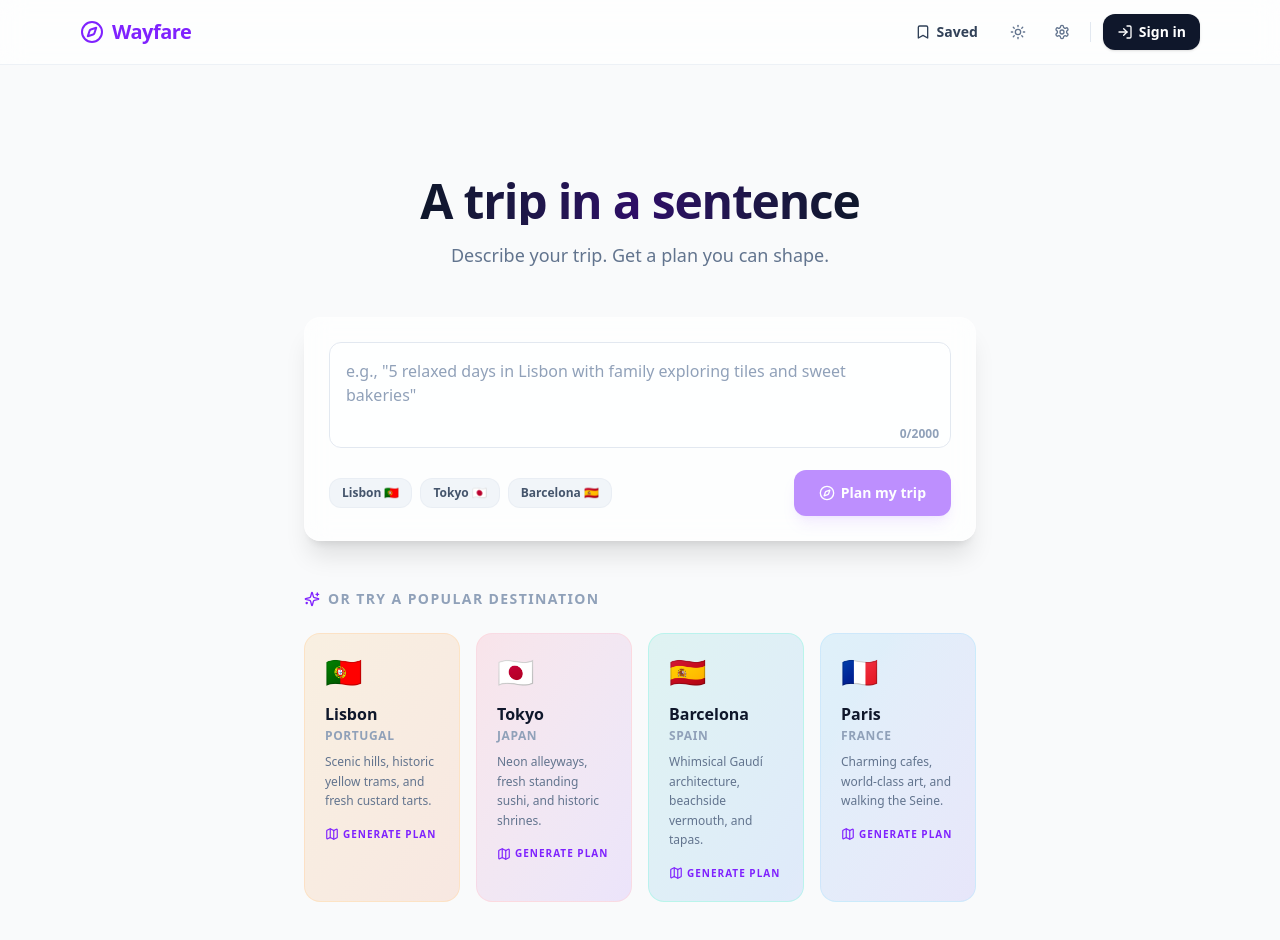
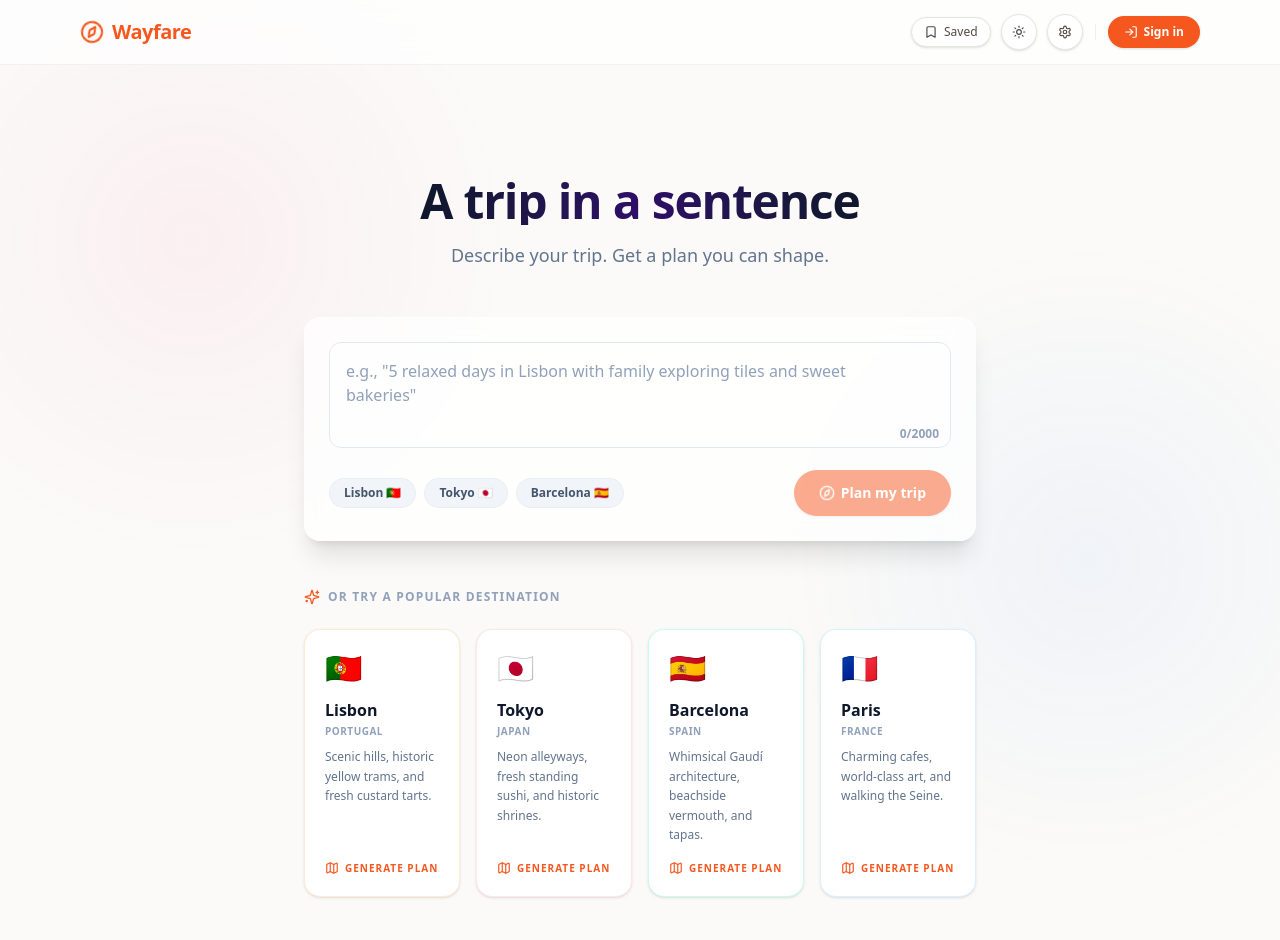
Before and after one commit to navaneethgopal4/wayfare, a Next.js app: page / in a window 1280 px wide. Shown: the top 940 px of the page. Built offline with nearby package versions, Linux system fonts and the light colour scheme.

Commit message:
style: align styling system, button shapes, and stops timeline with Lovable design

```diff
--- a/src/app/globals.css
+++ b/src/app/globals.css
@@ -2,48 +2,48 @@
 
 @layer base {
   :root {
-    --background: 210 20% 98%;
-    --foreground: 224 71.4% 4.1%;
+    --background: 33 30% 98%;
+    --foreground: 20 20% 12%;
     --card: 0 0% 100%;
-    --card-foreground: 224 71.4% 4.1%;
+    --card-foreground: 20 20% 12%;
     --popover: 0 0% 100%;
-    --popover-foreground: 224 71.4% 4.1%;
-    --primary: 262.1 83.3% 57.8%;
-    --primary-foreground: 210 20% 98%;
-    --secondary: 220 14.3% 95.9%;
-    --secondary-foreground: 220.9 39.3% 11%;
-    --muted: 220 14.3% 95.9%;
-    --muted-foreground: 220 8.9% 46.1%;
-    --accent: 262.1 83.3% 57.8%;
-    --accent-foreground: 220.9 39.3% 11%;
+    --popover-foreground: 20 20% 12%;
+    --primary: 16 92% 54%;
+    --primary-foreground: 0 0% 100%;
+    --secondary: 30 15% 94%;
+    --secondary-foreground: 20 20% 12%;
+    --muted: 30 10% 95%;
+    --muted-foreground: 20 10% 46%;
+    --accent: 16 92% 54%;
+    --accent-foreground: 0 0% 100%;
     --destructive: 0 84.2% 60.2%;
-    --destructive-foreground: 210 20% 98%;
-    --border: 220 13% 91%;
-    --input: 220 13% 91%;
-    --ring: 262.1 83.3% 57.8%;
-    --radius: 0.75rem;
+    --destructive-foreground: 0 0% 100%;
+    --border: 20 10% 90%;
+    --input: 20 10% 90%;
+    --ring: 16 92% 54%;
+    --radius: 1rem;
   }
 
   .dark {
-    --background: 224 71.4% 4.1%;
+    --background: 224 25% 8%;
     --foreground: 210 20% 98%;
-    --card: 224 71.4% 4.1%;
+    --card: 224 25% 10%;
     --card-foreground: 210 20% 98%;
-    --popover: 224 71.4% 4.1%;
+    --popover: 224 25% 10%;
     --popover-foreground: 210 20% 98%;
-    --primary: 263.4 90% 70%;
-    --primary-foreground: 224 71.4% 4.1%;
-    --secondary: 215 27.9% 16.9%;
+    --primary: 16 92% 60%;
+    --primary-foreground: 224 25% 8%;
+    --secondary: 220 20% 16%;
     --secondary-foreground: 210 20% 98%;
-    --muted: 215 27.9% 16.9%;
+    --muted: 220 20% 16%;
     --muted-foreground: 217.9 10.6% 64.9%;
-    --accent: 263.4 90% 70%;
+    --accent: 16 92% 60%;
     --accent-foreground: 210 20% 98%;
     --destructive: 0 62.8% 30.6%;
     --destructive-foreground: 210 20% 98%;
-    --border: 215 27.9% 16.9%;
-    --input: 215 27.9% 16.9%;
-    --ring: 263.4 90% 70%;
+    --border: 220 20% 16%;
+    --input: 220 20% 16%;
+    --ring: 16 92% 60%;
   }
 }
 
@@ -76,6 +76,7 @@
   --animate-fade-in: fade-in 0.3s ease-out;
   --animate-slide-in-right: slide-in-right 0.3s cubic-bezier(0.16, 1, 0.3, 1);
   --animate-pulse-subtle: pulse-subtle 2s infinite ease-in-out;
+  --animate-spin-slow: spin 12s linear infinite;
 
   @keyframes accordion-down {
     from { height: 0; }
@@ -100,9 +101,46 @@
 }
 
 body {
+  position: relative;
+  overflow-x: hidden;
   background-color: hsl(var(--background));
   color: hsl(var(--foreground));
   transition: background-color 0.3s, color 0.3s;
+}
+
+/* Background blob gradients */
+body::before {
+  content: '';
+  position: fixed;
+  top: -10%;
+  left: -10%;
+  width: 50vw;
+  height: 50vw;
+  border-radius: 50%;
+  background: radial-gradient(circle, rgba(236, 72, 153, 0.06) 0%, rgba(255, 255, 255, 0) 70%);
+  pointer-events: none;
+  z-index: -1;
+}
+
+body::after {
+  content: '';
+  position: fixed;
+  bottom: -10%;
+  right: -10%;
+  width: 50vw;
+  height: 50vw;
+  border-radius: 50%;
+  background: radial-gradient(circle, rgba(59, 130, 246, 0.06) 0%, rgba(255, 255, 255, 0) 70%);
+  pointer-events: none;
+  z-index: -1;
+}
+
+.dark body::before {
+  background: radial-gradient(circle, rgba(236, 72, 153, 0.02) 0%, rgba(0, 0, 0, 0) 70%);
+}
+
+.dark body::after {
+  background: radial-gradient(circle, rgba(59, 130, 246, 0.02) 0%, rgba(0, 0, 0, 0) 70%);
 }
 
 /* Glassmorphism utility */
--- a/src/app/page.tsx
+++ b/src/app/page.tsx
@@ -529,8 +529,8 @@ export default function Home() {
           <div className="fixed inset-0 bg-slate-950/40 backdrop-blur-[2px] z-[90] flex flex-col items-center justify-center animate-fade-in">
             <div className="glass p-8 rounded-2xl border border-slate-200/50 dark:border-slate-800/50 shadow-2xl flex flex-col items-center max-w-xs text-center space-y-4">
               <div className="relative">
-                <div className="h-12 w-12 rounded-full border-4 border-slate-200 dark:border-slate-800 border-t-violet-600 dark:border-t-violet-400 animate-spin" />
-                <Compass className="h-6 w-6 text-violet-600 dark:text-violet-400 absolute inset-0 m-auto animate-pulse" />
+                <div className="h-12 w-12 rounded-full border-4 border-slate-200 dark:border-slate-800 border-t-primary animate-spin" />
+                <Compass className="h-6 w-6 text-primary absolute inset-0 m-auto animate-pulse" />
               </div>
               <div className="space-y-1">
                 <h4 className="font-bold text-slate-900 dark:text-white">Mapping your itinerary...</h4>
@@ -609,7 +609,7 @@ export default function Home() {
                   placeholder='e.g., "5 relaxed days in Lisbon with family exploring tiles and sweet bakeries"'
                   value={searchQuery}
                   onChange={(e) => setSearchQuery(e.target.value)}
-                  className="w-full p-4 pr-12 bg-white/50 dark:bg-slate-900/50 border border-slate-200 dark:border-slate-800 rounded-xl text-slate-900 dark:text-white placeholder-slate-400 focus:outline-none focus:ring-2 focus:ring-violet-500/20 focus:border-violet-500 transition-all text-base resize-none font-medium"
+                  className="w-full p-4 pr-12 bg-white/50 dark:bg-slate-900/50 border border-slate-200 dark:border-slate-800 rounded-xl text-slate-900 dark:text-white placeholder-slate-400 focus:outline-none focus:ring-2 focus:ring-primary/20 focus:border-primary transition-all text-base resize-none font-medium"
                 />
                 <div className="absolute bottom-3 right-3 text-xs font-semibold text-slate-400">
                   {searchQuery.length}/2000
@@ -624,7 +624,7 @@ export default function Home() {
                       setSearchQuery('5 relaxed days in Lisbon, slow travel viewpoints and bakeries');
                       handlePlanTrip('5 relaxed days in Lisbon, slow travel viewpoints and bakeries');
                     }}
-                    className="px-3 py-1.5 bg-slate-100 hover:bg-slate-200 dark:bg-slate-900 dark:hover:bg-slate-800 text-slate-600 dark:text-slate-300 rounded-xl text-xs font-semibold border border-slate-200/50 dark:border-slate-800/50 transition-colors"
+                    className="px-3.5 py-1.5 bg-slate-100 hover:bg-slate-200 dark:bg-slate-900 dark:hover:bg-slate-800 text-slate-600 dark:text-slate-300 rounded-full text-xs font-semibold border border-slate-200/50 dark:border-slate-800/50 transition-colors"
                   >
                     Lisbon 🇵🇹
                   </button>
@@ -633,7 +633,7 @@ export default function Home() {
                       setSearchQuery('3-day solo food trip to Tokyo, ramen and standing sushi bar crawls');
                       handlePlanTrip('3-day solo food trip to Tokyo, ramen and standing sushi bar crawls');
                     }}
-                    className="px-3 py-1.5 bg-slate-100 hover:bg-slate-200 dark:bg-slate-900 dark:hover:bg-slate-800 text-slate-600 dark:text-slate-300 rounded-xl text-xs font-semibold border border-slate-200/50 dark:border-slate-800/50 transition-colors"
+                    className="px-3.5 py-1.5 bg-slate-100 hover:bg-slate-200 dark:bg-slate-900 dark:hover:bg-slate-800 text-slate-600 dark:text-slate-300 rounded-full text-xs font-semibold border border-slate-200/50 dark:border-slate-800/50 transition-colors"
                   >
                     Tokyo 🇯🇵
                   </button>
@@ -642,7 +642,7 @@ export default function Home() {
                       setSearchQuery('Weekend in Barcelona for two, Gaudí architecture and waterfront seafood');
                       handlePlanTrip('Weekend in Barcelona for two, Gaudí architecture and waterfront seafood');
                     }}
-                    className="px-3 py-1.5 bg-slate-100 hover:bg-slate-200 dark:bg-slate-900 dark:hover:bg-slate-800 text-slate-600 dark:text-slate-300 rounded-xl text-xs font-semibold border border-slate-200/50 dark:border-slate-800/50 transition-colors"
+                    className="px-3.5 py-1.5 bg-slate-100 hover:bg-slate-200 dark:bg-slate-900 dark:hover:bg-slate-800 text-slate-600 dark:text-slate-300 rounded-full text-xs font-semibold border border-slate-200/50 dark:border-slate-800/50 transition-colors"
                   >
                     Barcelona 🇪🇸
                   </button>
@@ -651,7 +651,7 @@ export default function Home() {
                 <button
                   disabled={loading || !searchQuery.trim()}
                   onClick={() => handlePlanTrip(searchQuery)}
-                  className="w-full sm:w-auto flex items-center justify-center gap-1.5 px-6 py-3 border border-transparent rounded-xl text-sm font-semibold text-white bg-violet-600 hover:bg-violet-700 disabled:opacity-50 disabled:cursor-not-allowed transition-colors shadow-lg shadow-violet-500/20 hover:shadow-violet-600/30"
+                  className="w-full sm:w-auto flex items-center justify-center gap-1.5 px-6 py-3 border border-transparent rounded-full text-sm font-semibold text-white bg-primary hover:opacity-90 disabled:opacity-50 disabled:cursor-not-allowed transition-colors shadow-sm"
                 >
                   <Compass className="h-4 w-4 animate-spin-slow" />
                   <span>Plan my trip</span>
@@ -694,7 +694,7 @@ export default function Home() {
             >
               <X className="h-5 w-5" />
             </button>
-            <div className="flex items-center gap-2 text-violet-600 dark:text-violet-400">
+            <div className="flex items-center gap-2 text-primary">
               <Settings className="h-5 w-5" />
               <h3 className="text-lg font-bold text-slate-900 dark:text-white">Travel Planner Settings</h3>
             </div>
@@ -705,7 +705,7 @@ export default function Home() {
                 placeholder={settings.apiKey ? "••••••••••••••••••••" : "Paste your GEMINI_API_KEY..."}
                 defaultValue=""
                 id="apiKeyInput"
-                className="w-full px-4 py-3 bg-white/50 dark:bg-slate-900/50 border border-slate-200 dark:border-slate-800 rounded-xl text-slate-900 dark:text-white focus:outline-none focus:ring-2 focus:ring-violet-500/20 focus:border-violet-500 transition-all text-sm"
+                className="w-full px-4 py-3 bg-white/50 dark:bg-slate-900/50 border border-slate-200 dark:border-slate-800 rounded-xl text-slate-900 dark:text-white focus:outline-none focus:ring-2 focus:ring-primary/20 focus:border-primary transition-all text-sm"
               />
               <p className="text-[10px] text-slate-400 dark:text-slate-500 font-medium">
                 Your key is stored locally in your browser and is only sent to the serverless proxy function. It is never logged or exposed.
@@ -720,7 +720,7 @@ export default function Home() {
                     setShowSettingsModal(false);
                     showToast('Custom API Key cleared', 'success');
                   }}
-                  className="px-4 py-2 border border-slate-200 dark:border-slate-800 text-red-500 rounded-xl text-xs font-semibold hover:bg-red-50 dark:hover:bg-red-950/20 transition-colors"
+                  className="px-4 py-2 border border-slate-200 dark:border-slate-800 text-red-500 rounded-full text-xs font-semibold hover:bg-red-50 dark:hover:bg-red-950/20 transition-colors"
                 >
                   Clear Key
                 </button>
@@ -734,7 +734,7 @@ export default function Home() {
                     setShowSettingsModal(false);
                   }
                 }}
-                className="px-4 py-2 bg-violet-600 hover:bg-violet-700 text-white rounded-xl text-xs font-semibold shadow-md shadow-violet-500/10 transition-colors"
+                className="px-4 py-2 bg-primary hover:opacity-90 text-white rounded-full text-xs font-semibold shadow-sm transition-colors"
               >
                 Save Settings
               </button>
--- a/src/components/Header.tsx
+++ b/src/components/Header.tsx
@@ -11,36 +11,35 @@ interface HeaderProps {
 
 export default function Header({ savedCount, onOpenSaved, onToggleTheme, onOpenSettings }: HeaderProps) {
   return (
-    <header className="sticky top-0 w-full z-40 border-b border-slate-200/60 dark:border-slate-800/60 bg-white/70 dark:bg-slate-950/70 backdrop-blur-md transition-colors duration-300">
+    <header className="sticky top-0 w-full z-40 border-b border-border/50 bg-white/70 dark:bg-slate-950/70 backdrop-blur-md transition-colors duration-300">
       <div className="w-full max-w-6xl mx-auto px-4 h-16 flex items-center justify-between">
 
         {/* Logo Link */}
         <Link
           href="/"
           onClick={() => {
-            // Force reload page to clear states and return home if clicked
             if (window.location.pathname === '/') {
               window.location.reload();
             }
           }}
-          className="flex items-center gap-2 text-violet-600 dark:text-violet-400 font-extrabold text-xl tracking-tight transition-transform active:scale-95"
+          className="flex items-center gap-2 text-primary font-extrabold text-xl tracking-tight transition-transform active:scale-95"
         >
           <Compass className="h-6 w-6 animate-spin-slow" />
           <span>Wayfare</span>
         </Link>
 
         {/* Action buttons */}
-        <div className="flex items-center gap-1.5 sm:gap-3">
+        <div className="flex items-center gap-2 sm:gap-2.5">
 
           {/* Saved Trips Drawer Button */}
           <button
             onClick={onOpenSaved}
-            className="relative flex items-center gap-1.5 px-3 py-1.5 text-sm font-semibold rounded-xl text-slate-700 dark:text-slate-200 hover:bg-slate-100 dark:hover:bg-slate-900 transition-colors"
+            className="flex items-center gap-1.5 px-3 py-1.5 text-xs font-medium rounded-full border border-border bg-card text-foreground/80 hover:bg-muted hover:text-foreground transition-all shadow-sm active:scale-95"
           >
-            <Bookmark className="h-4 w-4" />
-            <span className="hidden sm:inline">Saved</span>
+            <Bookmark className="h-3.5 w-3.5" />
+            <span>Saved</span>
             {savedCount > 0 && (
-              <span className="flex h-5 w-5 items-center justify-center rounded-full bg-violet-600 dark:bg-violet-500 text-[10px] font-bold text-white animate-fade-in">
+              <span className="flex h-4 w-4 items-center justify-center rounded-full bg-primary text-[9px] font-bold text-white animate-fade-in">
                 {savedCount}
               </span>
             )}
@@ -49,32 +48,32 @@ export default function Header({ savedCount, onOpenSaved, onToggleTheme, onOpenS
           {/* Theme Toggle Button */}
           <button
             onClick={onToggleTheme}
-            className="p-2 rounded-xl text-slate-500 dark:text-slate-400 hover:bg-slate-100 dark:hover:bg-slate-900 transition-colors"
+            className="relative size-9 rounded-full border border-border bg-card text-foreground/80 hover:bg-muted hover:text-foreground grid place-items-center transition-all shadow-sm active:scale-95"
             title="Toggle theme"
           >
-            <Sun className="h-4 w-4 rotate-0 scale-100 transition-all dark:-rotate-90 dark:scale-0" />
-            <Moon className="h-4 w-4 absolute rotate-90 scale-0 transition-all dark:rotate-0 dark:scale-100 -translate-y-4 -translate-x-2" />
+            <Sun className="h-3.5 w-3.5 rotate-0 scale-100 transition-all dark:-rotate-90 dark:scale-0" />
+            <Moon className="h-3.5 w-3.5 absolute rotate-90 scale-0 transition-all dark:rotate-0 dark:scale-100" />
             <span className="sr-only">Toggle theme</span>
           </button>
 
           {/* Settings / API Key Button */}
           <button
             onClick={onOpenSettings}
-            className="p-2 rounded-xl text-slate-500 dark:text-slate-400 hover:bg-slate-100 dark:hover:bg-slate-900 transition-colors"
+            className="size-9 rounded-full border border-border bg-card text-foreground/80 hover:bg-muted hover:text-foreground grid place-items-center transition-all shadow-sm active:scale-95"
             title="API settings"
           >
-            <Settings className="h-4 w-4" />
+            <Settings className="h-3.5 w-3.5" />
           </button>
 
           {/* Divider */}
-          <div className="h-5 w-[1px] bg-slate-200 dark:bg-slate-800" />
+          <div className="h-4 w-[1px] bg-border/60 mx-0.5" />
 
           {/* Sign In Link */}
           <Link
             href="/auth"
-            className="flex items-center gap-1.5 px-3.5 py-2 text-sm font-semibold text-white bg-slate-900 dark:bg-slate-100 dark:text-slate-900 hover:bg-slate-800 dark:hover:bg-slate-200 rounded-xl transition-colors shadow-sm"
+            className="flex items-center gap-1.5 px-4 py-2 text-xs font-semibold text-white bg-primary hover:opacity-90 rounded-full transition-opacity shadow-sm active:scale-95"
           >
-            <LogIn className="h-4 w-4" />
+            <LogIn className="h-3.5 w-3.5" />
             <span>Sign in</span>
           </Link>
 
--- a/src/components/PopularDestinations.tsx
+++ b/src/components/PopularDestinations.tsx
@@ -19,7 +19,7 @@ const DESTINATIONS: DestinationCard[] = [
     city: 'Lisbon',
     country: 'Portugal',
     tagline: 'Scenic hills, historic yellow trams, and fresh custard tarts.',
-    gradient: 'from-amber-500/10 to-orange-600/10 dark:from-amber-900/10 dark:to-orange-950/10 border-orange-200/50 dark:border-orange-900/30 hover:border-orange-500',
+    gradient: 'from-amber-500/5 to-orange-600/5 dark:from-amber-900/10 dark:to-orange-950/5 border-orange-200/50 dark:border-orange-900/30 hover:border-orange-500/50',
     prompt: '5 relaxed days in Lisbon, slow travel viewpoints and bakeries',
     emoji: '🇵🇹',
   },
@@ -27,7 +27,7 @@ const DESTINATIONS: DestinationCard[] = [
     city: 'Tokyo',
     country: 'Japan',
     tagline: 'Neon alleyways, fresh standing sushi, and historic shrines.',
-    gradient: 'from-rose-500/10 to-violet-600/10 dark:from-rose-900/10 dark:to-violet-950/10 border-rose-200/50 dark:border-rose-900/30 hover:border-rose-500',
+    gradient: 'from-rose-500/5 to-violet-600/5 dark:from-rose-900/10 dark:to-violet-950/5 border-rose-200/50 dark:border-rose-900/30 hover:border-rose-500/50',
     prompt: '3-day solo food trip to Tokyo, ramen and standing sushi bar crawls',
     emoji: '🇯🇵',
   },
@@ -35,7 +35,7 @@ const DESTINATIONS: DestinationCard[] = [
     city: 'Barcelona',
     country: 'Spain',
     tagline: 'Whimsical Gaudí architecture, beachside vermouth, and tapas.',
-    gradient: 'from-teal-500/10 to-blue-600/10 dark:from-teal-900/10 dark:to-blue-950/10 border-teal-200/50 dark:border-teal-900/30 hover:border-teal-500',
+    gradient: 'from-teal-500/5 to-blue-600/5 dark:from-teal-900/10 dark:to-blue-950/5 border-teal-200/50 dark:border-teal-900/30 hover:border-teal-500/50',
     prompt: 'Weekend in Barcelona for two, Gaudí architecture and beachfront tapas',
     emoji: '🇪🇸',
   },
@@ -43,7 +43,7 @@ const DESTINATIONS: DestinationCard[] = [
     city: 'Paris',
     country: 'France',
     tagline: 'Charming cafes, world-class art, and walking the Seine.',
-    gradient: 'from-sky-500/10 to-indigo-600/10 dark:from-sky-900/10 dark:to-indigo-950/10 border-sky-200/50 dark:border-sky-900/30 hover:border-sky-500',
+    gradient: 'from-sky-500/5 to-indigo-600/5 dark:from-sky-900/10 dark:to-indigo-950/5 border-sky-200/50 dark:border-sky-900/30 hover:border-sky-500/50',
     prompt: '4 days in Paris exploring art museums, cozy bakeries and walking along the Seine',
     emoji: '🇫🇷',
   },
@@ -53,8 +53,8 @@ export default function PopularDestinations({ onSelect }: PopularDestinationsPro
   return (
     <div className="w-full space-y-6 animate-fade-in">
       <div className="flex items-center gap-2">
-        <Sparkles className="h-4 w-4 text-violet-600 dark:text-violet-400" />
-        <h3 className="text-sm font-bold text-slate-400 dark:text-slate-500 uppercase tracking-widest">
+        <Sparkles className="h-4 w-4 text-primary" />
+        <h3 className="text-xs font-bold text-slate-400 dark:text-slate-500 uppercase tracking-widest">
           Or try a popular destination
         </h3>
       </div>
@@ -64,21 +64,21 @@ export default function PopularDestinations({ onSelect }: PopularDestinationsPro
           <button
             key={dest.city}
             onClick={() => onSelect(dest.prompt)}
-            className={`flex flex-col items-start p-5 rounded-2xl border bg-gradient-to-br ${dest.gradient} text-left transition-all duration-300 hover:shadow-md hover:-translate-y-0.5 active:translate-y-0 active:shadow-sm cursor-pointer`}
+            className={`flex flex-col items-start p-5 rounded-2xl border border-border/60 bg-card hover:bg-gradient-to-br ${dest.gradient} text-left transition-all duration-300 shadow-sm hover:shadow-md hover:-translate-y-0.5 active:translate-y-0 active:shadow-sm cursor-pointer`}
           >
             <span className="text-3xl mb-3 select-none">{dest.emoji}</span>
             <div className="space-y-0.5">
               <h4 className="font-extrabold text-slate-900 dark:text-white text-base">
                 {dest.city}
               </h4>
-              <p className="text-xs font-semibold text-slate-400 dark:text-slate-500 uppercase tracking-wider">
+              <p className="text-[10px] font-bold text-slate-400 dark:text-slate-500 uppercase tracking-wider">
                 {dest.country}
               </p>
             </div>
             <p className="mt-2 text-xs text-slate-500 dark:text-slate-400 font-medium leading-relaxed">
               {dest.tagline}
             </p>
-            <div className="mt-4 flex items-center gap-1 text-[10px] font-bold text-violet-600 dark:text-violet-400 uppercase tracking-widest">
+            <div className="mt-4 flex items-center gap-1.5 text-[10px] font-bold text-primary uppercase tracking-widest mt-auto pt-4">
               <Map className="h-3.5 w-3.5" />
               <span>Generate Plan</span>
             </div>
```
Also changed, not shown: src/components/DayAccordion.tsx (+10 -10 lines), src/components/ItineraryView.tsx (+20 -32 lines), src/components/SavedDrawer.tsx (+18 -22 lines), src/components/StopCard.tsx (+48 -60 lines).
